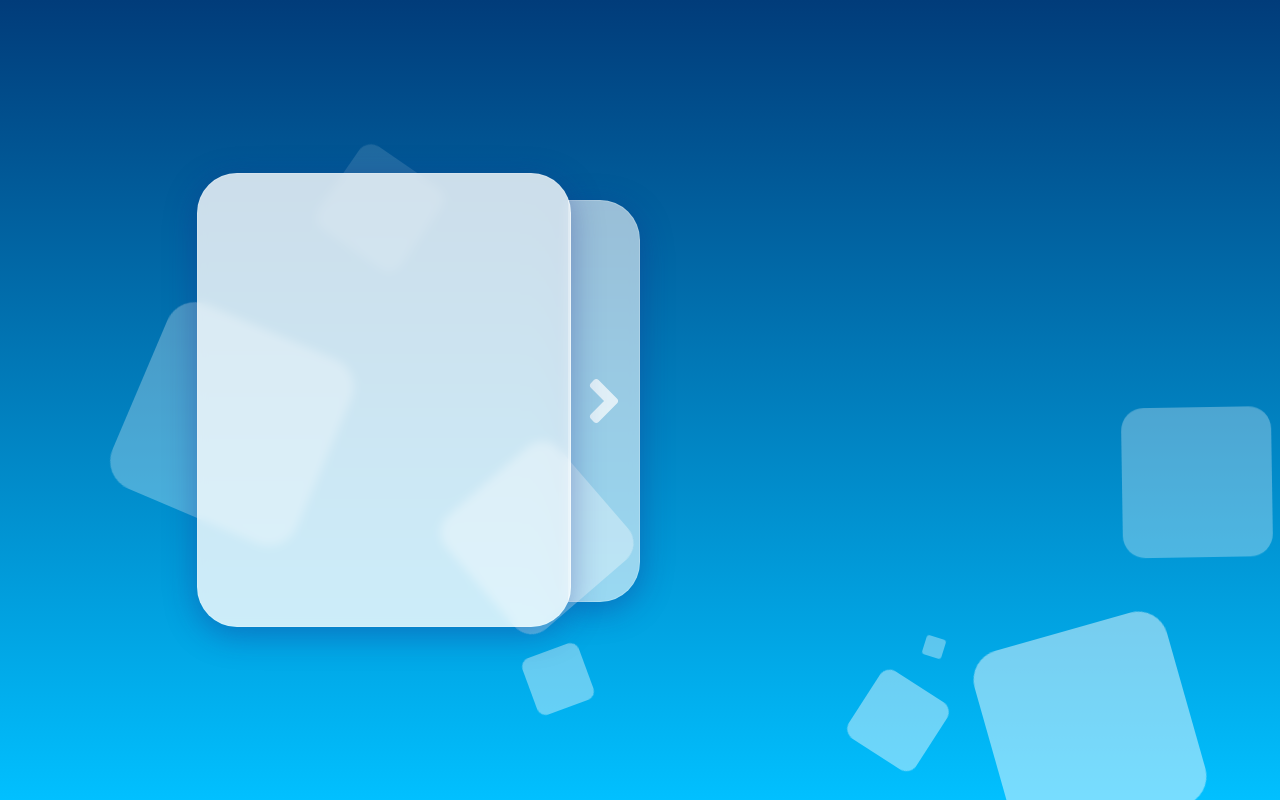
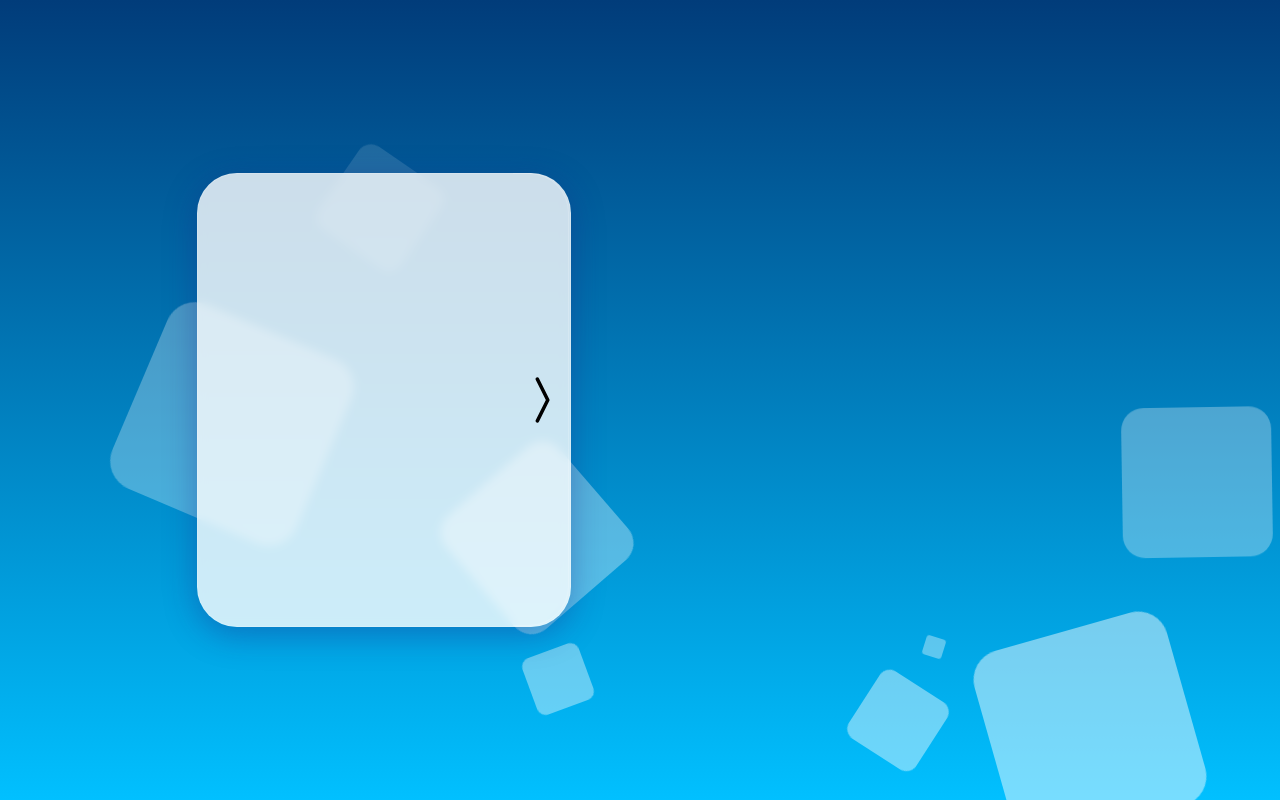
Before and after one commit to dominik-sek/portfolio_old, a React (Create React App) app: page / in a window 1280 px wide. Built offline with nearby package versions, Linux system fonts and the light colour scheme.

Commit message:
removed sidebar

```diff
--- a/src/Components/AnimatedBackground.js
+++ b/src/Components/AnimatedBackground.js
@@ -41,7 +41,7 @@ const Body = styled.div`
     width:100%;
     height:100%;
     overflow:hidden;
-    z-index:999;
+    z-index:-1;
 
     & .squares{
         position: absolute;
--- a/src/Screens/Home/Components/Sidebar.js
+++ /dev/null
@@ -1,61 +0,0 @@
-import styled, { keyframes } from "styled-components"
-import {FaAngleRight} from "react-icons/fa"
-
-export default function Sidebar(params) {
-    return(
-        <Wrapper>
-        <Box />
-
-            <SideCard>
-                <FaAngleRight style={{opacity:'0.7'}} color={'white'} size={70} />
-            </SideCard>
-
-        </Wrapper>
-
-    )
-};
-const moveIn = keyframes`
-    0%{
-        transform: translateX(-150%) rotate(0);
-        opacity: 0.4;
-    }
-    65%{
-        transform: translateX(10%) rotate(0);
-        opacity: 1;
-    }
-    100%{
-        transform: translateX(0) rotate(0);
-    }
-`
-
-const Wrapper = styled.div`
-    position:absolute;
-    width:10%;
-    height:50%;
-    left:40%;
-    display:flex;
-    animation: ${moveIn} 1s ease-in-out;
-
-`
-const Box = styled.div`
-    width:45%;
-    height:45%;
-    left:35%;
-    animation: ${moveIn} 1s ease-in-out;
-
-`
-const SideCard = styled.div`
-    border-top-right-radius:5vmin;
-    border-bottom-right-radius:5vmin;
-    background: rgba( 255, 255, 255, 0.6 );
-    box-shadow: 0 8px 32px 0 rgba( 31, 38, 135, 0.37 );
-    backdrop-filter: blur( 5px );
-    border: 1px solid rgba( 255, 255, 255, 0.18 );
-    display:flex;
-    width:55%;
-    animation: ${moveIn} 1s ease-in-out;
-
-    height:100%;
-    justify-content:center;
-    align-items:center;
-    `
--- a/src/Screens/Home/Home.js
+++ b/src/Screens/Home/Home.js
@@ -1,13 +1,15 @@
 import styled, { keyframes } from "styled-components"
-import Sidebar from "./Components/Sidebar"
+import {BsChevronCompactRight} from 'react-icons/bs'
 export default function Home(params) {
     return (
         <Container>
             <HomeBody>
                {/* <img src={"https://cdn1.i-scmp.com/sites/default/files/styles/1200x800/public/images/methode/2017/04/06/0a2ae706-1a94-11e7-b4ed-ac719e54b474_1280x720_145124.jpg?itok=1PDxSxTA"}></img> */}
+            <Sidebar>
+            <BsChevronCompactRight size={70} />
 
+            </Sidebar>
             </HomeBody>
-            <Sidebar/>
         </Container>
     )
 };
@@ -54,3 +56,24 @@ const Container = styled.div`
     width:100%;
     height:100%;
 `
+const Sidebar = styled.div`
+    border-top-right-radius:5vmin;
+    border-bottom-right-radius:5vmin;
+    border: 1px solid rgba( 255, 255, 255, 0.18 );
+    border-left:none;
+    position:absolute;
+    width:15%;
+    right:0;
+    height:100%;
+
+    display:flex;
+    justify-content:center;
+    align-items:center;
+    transition:0.5s ease-in-out;
+
+    &:hover{
+        background: rgba( 255, 255, 255, 0.80 );
+        cursor:pointer;
+    }
+
+`
```
